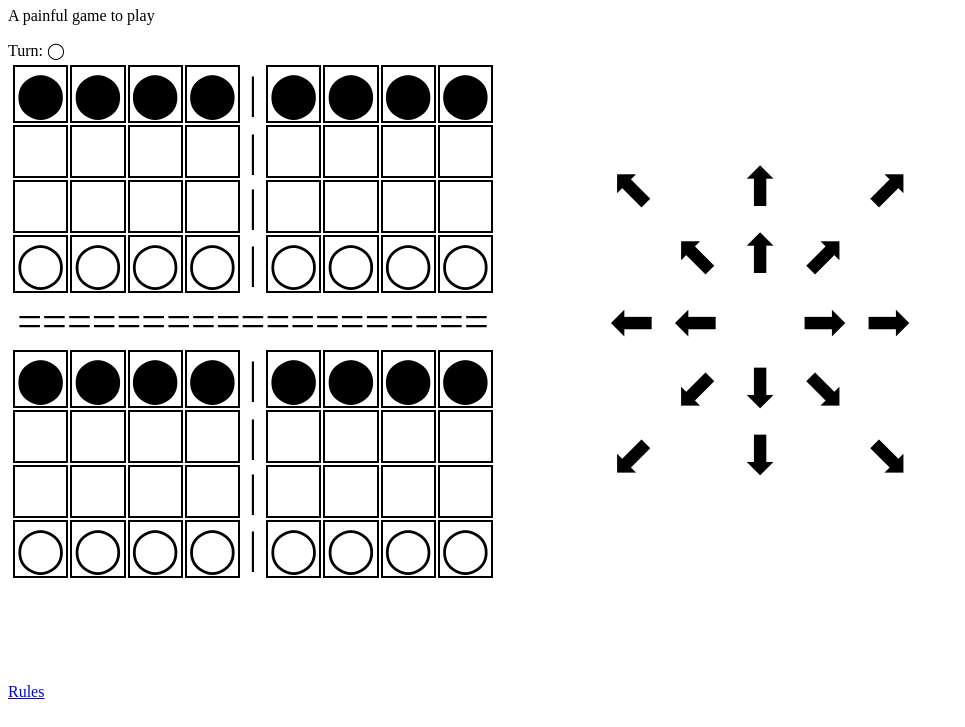
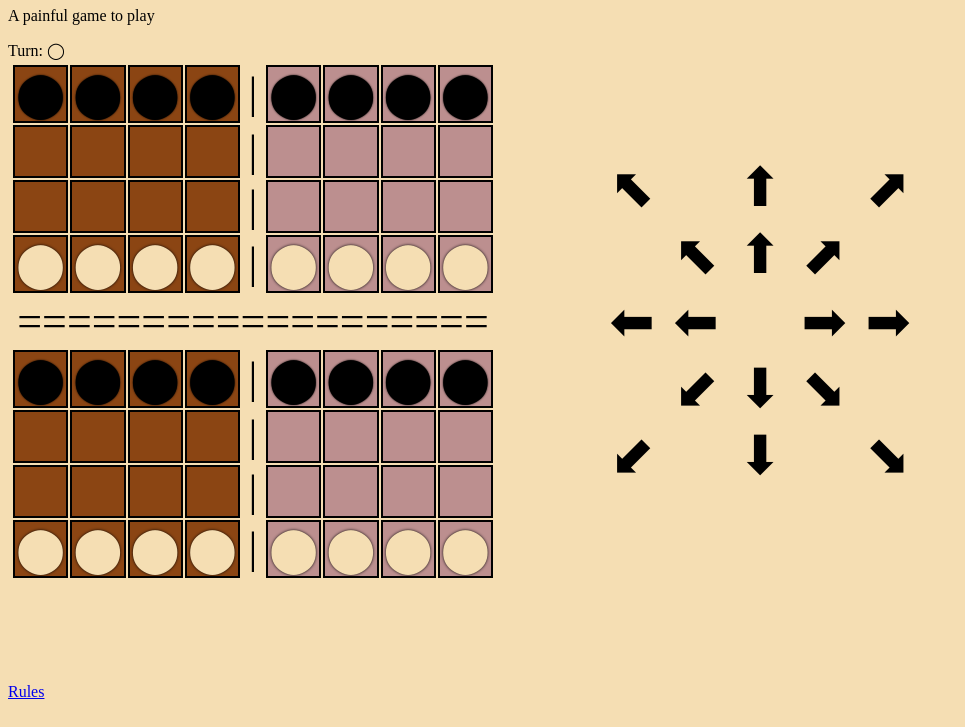
Before and after one commit to CollinErickson/shobu, a plain HTML site: page index.html in a window 1280 px wide. Shown: the part 73-800 px from the top of the page, without its empty margins (0-965 px from the left). Drawn offline with Linux system fonts and the light colour scheme.

Commit message:
Added coloring

```diff
--- a/script.js
+++ b/script.js
@@ -183,14 +183,15 @@ function convert_board_to_HTML(board) {
 			if (j == 4) {
 				out += "\t\t<td width='20px' style='text-align:center;'>" + "|" + "</td>\n";
 			}
-			out += "\t\t<td class='boardsquare' id='boardsquare"+i+j+"' style='border:2px solid black' onclick='square_click("+i+", "+j+")'>";
+			out += "\t\t<td class='boardsquare boardsquare" + (j < 3.5 ? "left": "right") + "' id='boardsquare"+i+j+"' style='border:2px solid black' onclick='square_click("+i+", "+j+")'>";
 			//out += board[i][j];
 			if (board[i][j] == "0") {
 				out += ""
 			} else if (board[i][j] == "1") {
-				out += "&#9711;"
+				//out += "&#9711;"
+				out += "<div style='color:wheat;text-shadow: 0 0 3px black;'>&#11044;</div>"
 			} else if (board[i][j] == "2") {
-				out += "&#11044;"
+				out += "<div style='color:black;text-shadow: 0 0 2px black;'>&#11044;</div>"
 			} else {
 				out += "X"
 			};
--- a/style.css
+++ b/style.css
@@ -1,9 +1,23 @@
+
+body {
+
+	background-color:wheat;/*antiquewhite;*/
+}
 
 .boardsquare {
 	text-align:center;
 	vertical-align: middle;
 	width: 44px;
 	height:44px;
+	color:black;
+}
+
+.boardsquareleft {
+	background-color:saddlebrown;
+}
+
+.boardsquareright {
+	background-color:rosybrown;
 }
 
 .selectedboardsquare {
```
